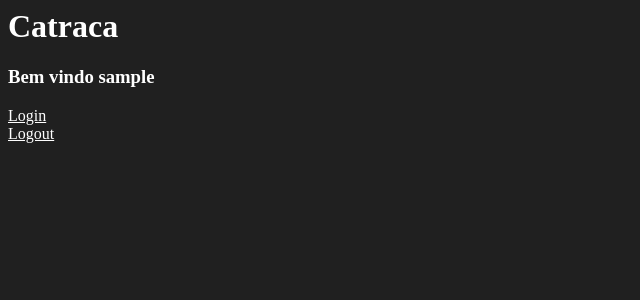
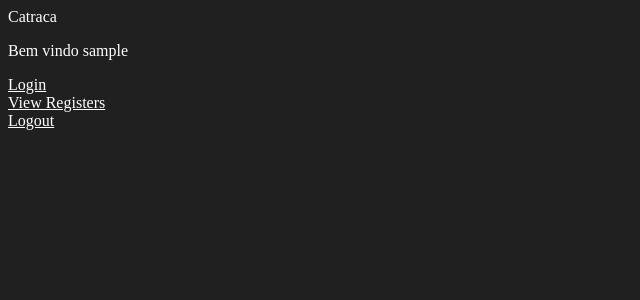
Before and after one commit to lednerb1/pap-tgate, a Flask app: page / in a window 1280 px wide. Shown: the top 300 px of the page, without its empty margins (0-640 px from the left). Run offline with Flask 2, Linux system fonts and the light colour scheme; the visitor is signed in with stand-in values (Sample User, id 1).

Commit message:
Alterado C++

```diff
--- a/server.py
+++ b/server.py
@@ -116,13 +116,23 @@ def refreshAttempts():
 def viewRegisters():
     passed = []
     reject = []
+    try:
+        with open("passed.tmp", "r") as tmp:
+            for line in tmp:
+                passed.append(line)
+    except:
+        passed = None
 
-    with open("passed.tmp", "r") as tmp:
-        for line in tmp:
-            passed.append(line)
-
-    with open("reject.tmp", "r") as tmp:
-        for line in tmp:
-            reject.append(line)
+    try:
+        with open("reject.tmp", "r") as tmp:
+            for line in tmp:
+                reject.append(line)
+    except:
+        reject = None
 
     return render('registros.html', passed=passed, reject=reject)
+
+@app.route('/logout')
+def logout():
+    session.pop('username')
+    return redirect(url_for('index'))
--- a/templates/dashboard.html
+++ b/templates/dashboard.html
@@ -4,7 +4,8 @@
 
     <style>
       * {
-        color: white
+        color: white;
+        font: normal normal normal 16px oswald;
       }
 
       body {
--- a/templates/index.html
+++ b/templates/index.html
@@ -4,7 +4,8 @@
     <style>
 
       * {
-        color: white
+        color: white;
+        font: normal normal normal 16px oswald;
       }
 
       body {
@@ -26,7 +27,10 @@
     <a href="login">Login</a>
     {% if logged %}
     <br>
+    <a href="viewRegisters">View Registers</a>
+    <br>
     <a href="logout">Logout</a>
+    <br>
     {% endif %}
   </body>
 <html>
--- a/templates/login.html
+++ b/templates/login.html
@@ -3,7 +3,8 @@
   <head>
     <style>
       * {
-        color: white
+        color: white;
+        font: normal normal normal 16px oswald;
       }
 
       body {
--- a/templates/registros.html
+++ b/templates/registros.html
@@ -5,7 +5,8 @@
     <style>
 
       * {
-        color: white
+        color: white;
+        font: normal normal normal 16px oswald;
       }
 
       body {
```
Also changed, not shown: 3 other files.
